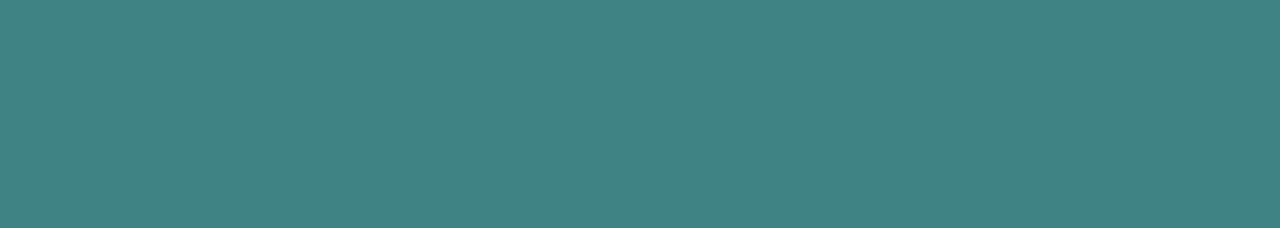
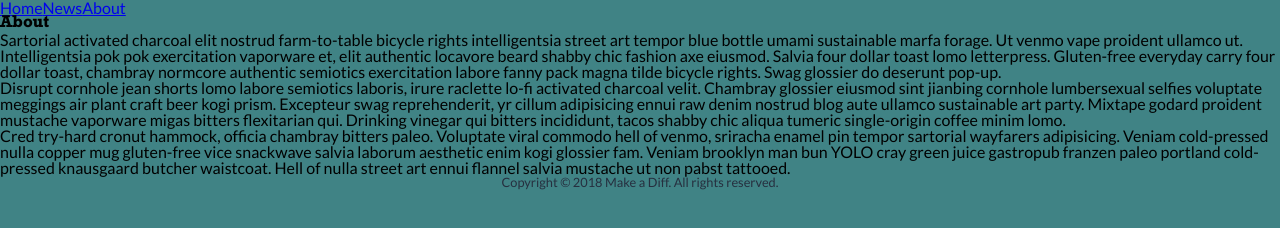
Before and after one commit to makeadiff-ca/web-site, a Gatsby site in the folder site/: page /about in a window 1280 px wide. Before the commit this address had no page. Built offline with nearby package versions, Linux system fonts and the light colour scheme; Gatsby itself is replaced by a stand-in of ours.

Commit message:
Navigation + about skeleton

```diff
--- a/site/src/components/layouts/index.tsx
+++ b/site/src/components/layouts/index.tsx
@@ -1,7 +1,7 @@
 import * as React from 'react'
-import { Link } from 'gatsby';
 import styled from 'styled-components'
 import Helmet from 'react-helmet'
+import Navigation from '../navigation'
 import Footer from '../footer'
 import { palette } from '../../styling'
 
@@ -26,9 +26,7 @@ class Layout extends React.PureComponent<Props> {
             },
           ]}
         />
-        <div>
-          <Link to="/news">News</Link>
-        </div>
+        <Navigation />
         {children}
         <Footer siteTitle="Make a Diff" />
       </div>
--- /dev/null
+++ b/site/src/components/navigation.tsx
@@ -0,0 +1,18 @@
+import * as React from 'react'
+import { Link } from 'gatsby'
+
+interface Props {}
+
+class Navigation extends React.PureComponent<Props> {
+  render() {
+    return (
+      <div>
+        <Link to="/">Home</Link>
+        <Link to="/news">News</Link>
+        <Link to="/about">About</Link>
+      </div>
+    )
+  }
+}
+
+export default Navigation
--- /dev/null
+++ b/site/src/pages/about.tsx
@@ -0,0 +1,52 @@
+import React from 'react'
+import Layout from '../components/layouts'
+
+interface Props {}
+
+class About extends React.PureComponent<Props> {
+  render() {
+    return (
+      <Layout>
+        <div>
+          <h1>About</h1>
+          <div>
+            <p>
+              Sartorial activated charcoal elit nostrud farm-to-table bicycle
+              rights intelligentsia street art tempor blue bottle umami
+              sustainable marfa forage. Ut venmo vape proident ullamco ut.
+              Intelligentsia pok pok exercitation vaporware et, elit authentic
+              locavore beard shabby chic fashion axe eiusmod. Salvia four dollar
+              toast lomo letterpress. Gluten-free everyday carry four dollar
+              toast, chambray normcore authentic semiotics exercitation labore
+              fanny pack magna tilde bicycle rights. Swag glossier do deserunt
+              pop-up.
+            </p>
+            <p>
+              Disrupt cornhole jean shorts lomo labore semiotics laboris, irure
+              raclette lo-fi activated charcoal velit. Chambray glossier eiusmod
+              sint jianbing cornhole lumbersexual selfies voluptate meggings air
+              plant craft beer kogi prism. Excepteur swag reprehenderit, yr
+              cillum adipisicing ennui raw denim nostrud blog aute ullamco
+              sustainable art party. Mixtape godard proident mustache vaporware
+              migas bitters flexitarian qui. Drinking vinegar qui bitters
+              incididunt, tacos shabby chic aliqua tumeric single-origin coffee
+              minim lomo.
+            </p>
+            <p>
+              Cred try-hard cronut hammock, officia chambray bitters paleo.
+              Voluptate viral commodo hell of venmo, sriracha enamel pin tempor
+              sartorial wayfarers adipisicing. Veniam cold-pressed nulla copper
+              mug gluten-free vice snackwave salvia laborum aesthetic enim kogi
+              glossier fam. Veniam brooklyn man bun YOLO cray green juice
+              gastropub franzen paleo portland cold-pressed knausgaard butcher
+              waistcoat. Hell of nulla street art ennui flannel salvia mustache
+              ut non pabst tattooed.
+            </p>
+          </div>
+        </div>
+      </Layout>
+    )
+  }
+}
+
+export default About
```
